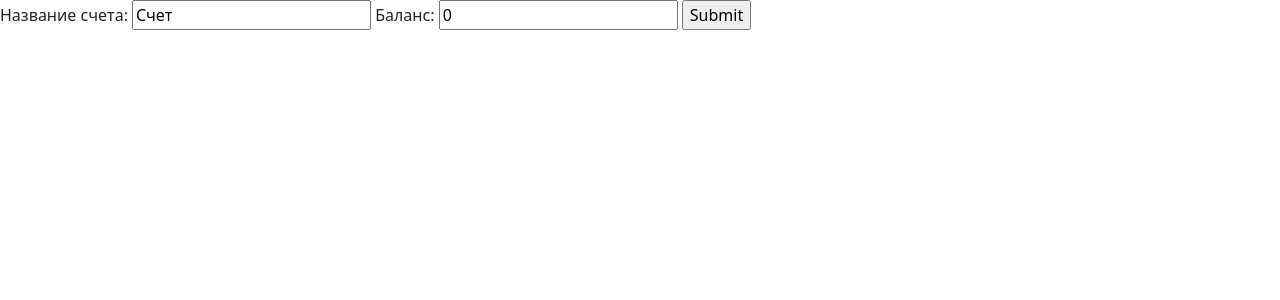
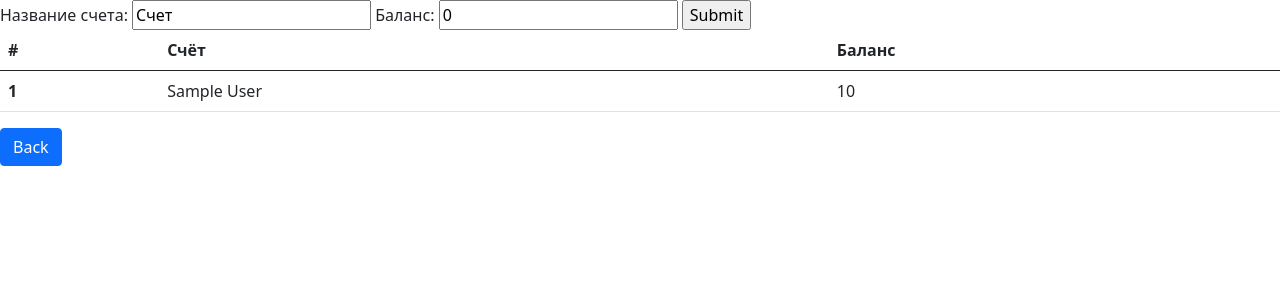
Before and after one commit to KU-Baha/wallet, a Django app: template wallet/templates/wallet/account_form.html in a window 1280 px wide. Shown: the top 300 px of the page. Run offline with Django 4.2, Linux system fonts and the light colour scheme; tables that the repository leaves empty hold one stand-in row (values such as "Sample post"); the template is opened without the code that fills it: values that come from a table or form of the project are taken from there, most other values are stand-ins (such as "Sample title", 1, 10 or a date in 2020).

Commit message:
Add table to account_form

```diff
--- a/wallet/templates/wallet/account_form.html
+++ b/wallet/templates/wallet/account_form.html
@@ -17,6 +17,27 @@
     {% csrf_token %}
     {{ form }}
     <input type="submit" value="Submit">
+    <div>
+        <table class="table">
+            <thead>
+            <tr>
+                <th scope="col">#</th>
+                <th scope="col">Счёт</th>
+                <th scope="col">Баланс</th>
+            </tr>
+            </thead>
+            <tbody>
+            {% for account in accounts %}
+            <tr>
+                <th scope="row">{{ account.id }}</th>
+                <td>{{ account.name }}</td>
+                <td>{{ account.balance }}</td>
+            </tr>
+            {% endfor %}
+            </tbody>
+        </table>
+        <a href="{% url 'index' %}" class="btn btn-primary">Back</a>
+    </div>
 </form>
 </body>
 </html>
--- a/wallet/templates/wallet/index.html
+++ b/wallet/templates/wallet/index.html
@@ -25,9 +25,6 @@
                 <li class="nav-item">
                     <a class="nav-link active" aria-current="page" href="{% url 'account' %}">Account</a>
                 </li>
-                <li class="nav-item">
-                    <a class="nav-link" href="{% url 'category' %}">Category</a>
-                </li>
             </ul>
         </div>
     </div>
```
